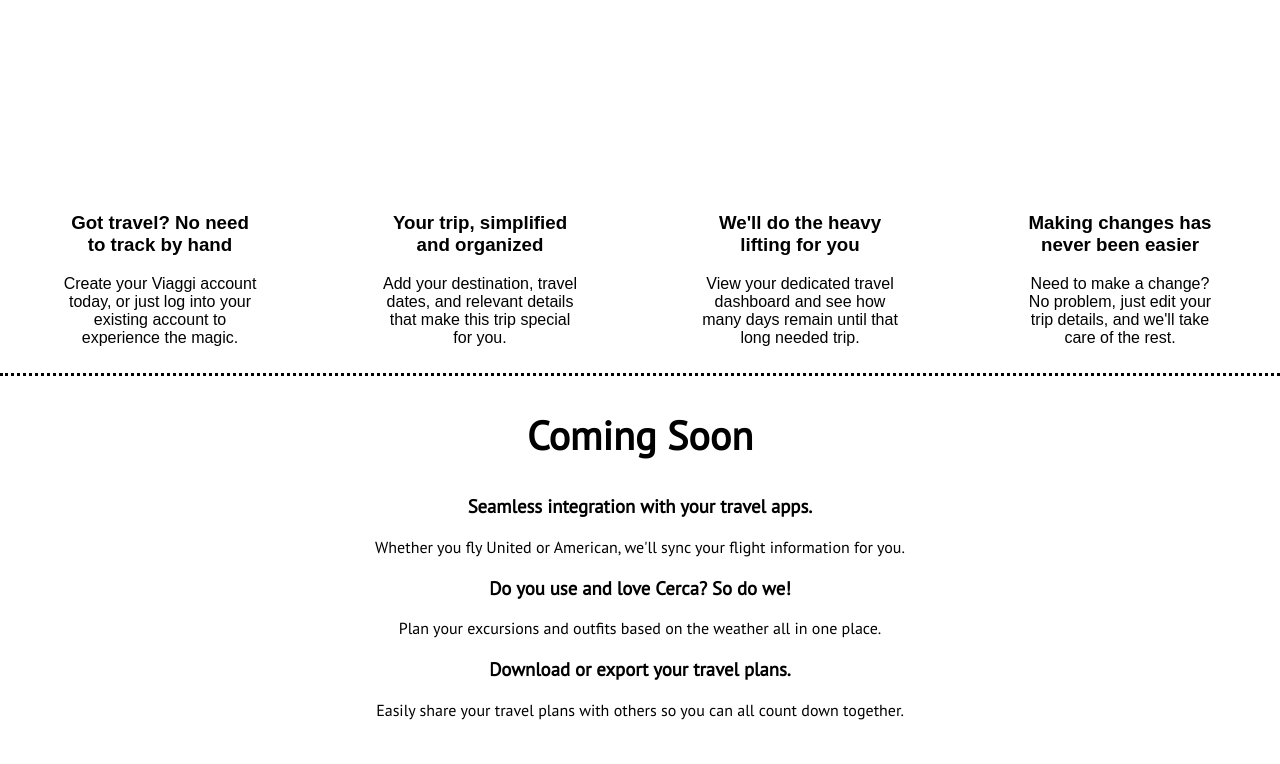
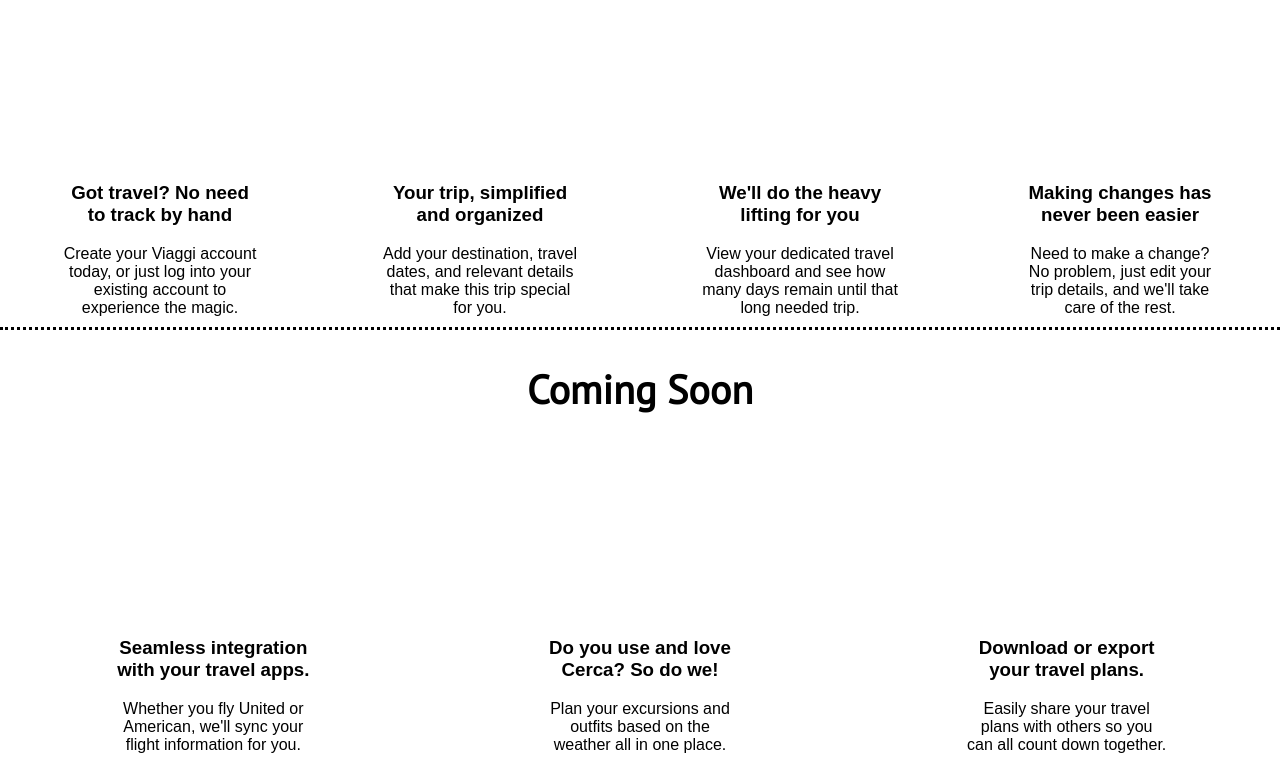
Before and after one commit to gigiskarlett/Viaggi, a plain HTML site: page views/landing-page.html in a window 1280 px wide. Shown: the part 853-1617 px from the top of the page. Before the commit the page ends 1589 px from the top, so only its background shows below. Drawn offline with nearby package versions, Linux system fonts and the light colour scheme; files whose address does not match are found by name.

Commit message:
updated styling

```diff
--- a/public/style-landing-page.css
+++ b/public/style-landing-page.css
@@ -56,13 +56,14 @@
     margin: 10px;
     background-color: white;
     font-weight: bold;
+    box-shadow: 0 8px 16px 0 rgba(0,0,0,0.2), 0 6px 20px 0 rgba(0,0,0,0.19);
 }
-/************************************************/
 
 /*********************about us***************************/
 p {
     font-size: 16px;
     text-align: center;
+    margin: 0;
 }
 
 h2 {
@@ -70,7 +71,7 @@
     text-align: center;
 }
 
-#about-us {
+#about-us, #coming-soon-tile {
     padding: 5px;
 }
 
@@ -81,8 +82,6 @@
 
 }
 
-/************************************************/
-
 /*********************what we do***************************/
 
 #what-we-do-container {
@@ -91,7 +90,7 @@
     justify-content: space-around;
 }
 
-.what-we-do {
+.what-we-do, .coming-soon {
     padding: 10px;
     font-family: sans-serif;
     text-align: center;
@@ -100,7 +99,7 @@
     border-bottom: dotted black;
 }
 
-.what-we-do .image {
+.image {
     height: 150px;
     width: 100%;
     background: url("././honeymoon.png")
@@ -111,8 +110,18 @@
 }
 
 
+/*******************coming soon*****************************/
 
-/************************************************/
+#coming-soon-container {
+    display: flex;
+    flex-wrap: wrap;
+    justify-content: space-around;
+
+}
+
+.coming-soon {
+    border:none;
+}
 
 
 @media (min-width: 650px) {
@@ -153,7 +162,6 @@
     .btn {
         font-size: 20px;
     }
-    /************************************************/
 
     /*********************about us***************************/
     h2 {
@@ -165,7 +173,6 @@
         padding: 20px;
     }
 
-     /************************************************/
 
     /*********************what we do***************************/
     h3 {
```
